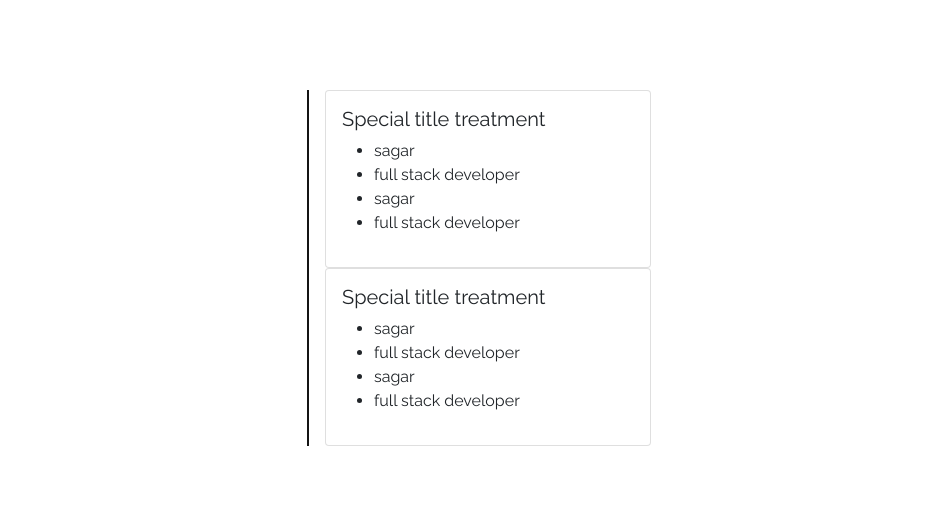
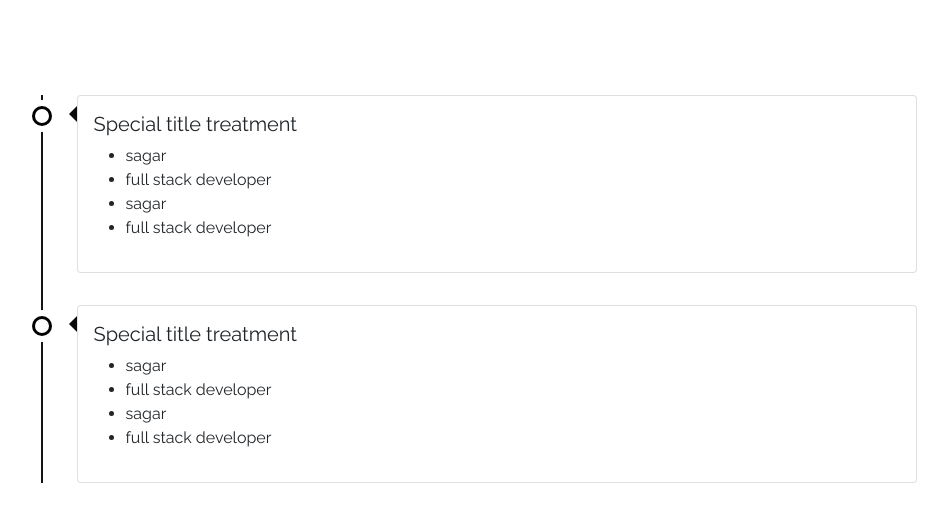
Before and after one commit to sagarsangwan/sagarsangwan, a Flask app: page /timeline in a window 1280 px wide. Shown: the part 88-610 px from the top of the page, without its empty margins (153-1101 px from the left). Run offline with Flask 2, Linux system fonts and the light colour scheme; parts of the project's set-up code (start-up, migrations or seed data) failed here and were passed over; some libraries are stand-ins or nearby versions.

Commit message:
added vertical border and  circle for desired style

```diff
--- a/static/style.css
+++ b/static/style.css
@@ -107,7 +107,36 @@ a:hover {
 }
 .timeline-body{
     border-left: 2px solid rgb(20, 20, 20);
-    margin: 90px auto;
-    width: 360px;
+    margin: 95px auto;
+    width: 80%;
     padding: 0px 16px;
 }
+.timeline-card{
+    margin-bottom: 32px;
+    margin-left: 18px;
+}
+
+div.card:before{
+    content: '';
+    display: block;
+    width: 20px;
+    height: 20px;
+    border-radius: 50%;
+    background-color: white;
+    border: 3px solid black;
+    position: absolute;
+    top: 10px;
+    left: -46px;
+    box-shadow: 0px 0px 0px 6px white;
+}
+div.card::after{
+    content: '';
+    width: 0;
+    height: 0;
+    border-style: solid;
+    border-color: transparent rgb(10, 10, 10) transparent transparent;
+    border-width: 8px;
+    position: absolute;
+    left: -17px;
+    top: 10px;
+}
--- a/templates/pages/timeline.html
+++ b/templates/pages/timeline.html
@@ -1,9 +1,8 @@
 {% extends "base.html" %}
 {% block content %}
 <section class="timeline-body">
-    <div>
     {% for i in lst %}
-        <div class="card time">
+    <div class="timeline-card card ">
         <div class="card-body">
             <h5 class="card-title">Special title treatment</h5>
             <ul>
@@ -16,6 +15,5 @@
         </div>
     </div>
     {% endfor %}
-    </div>
 </section>
 {% endblock %}
```
Lines whose indentation alone changed are shown as unchanged.
